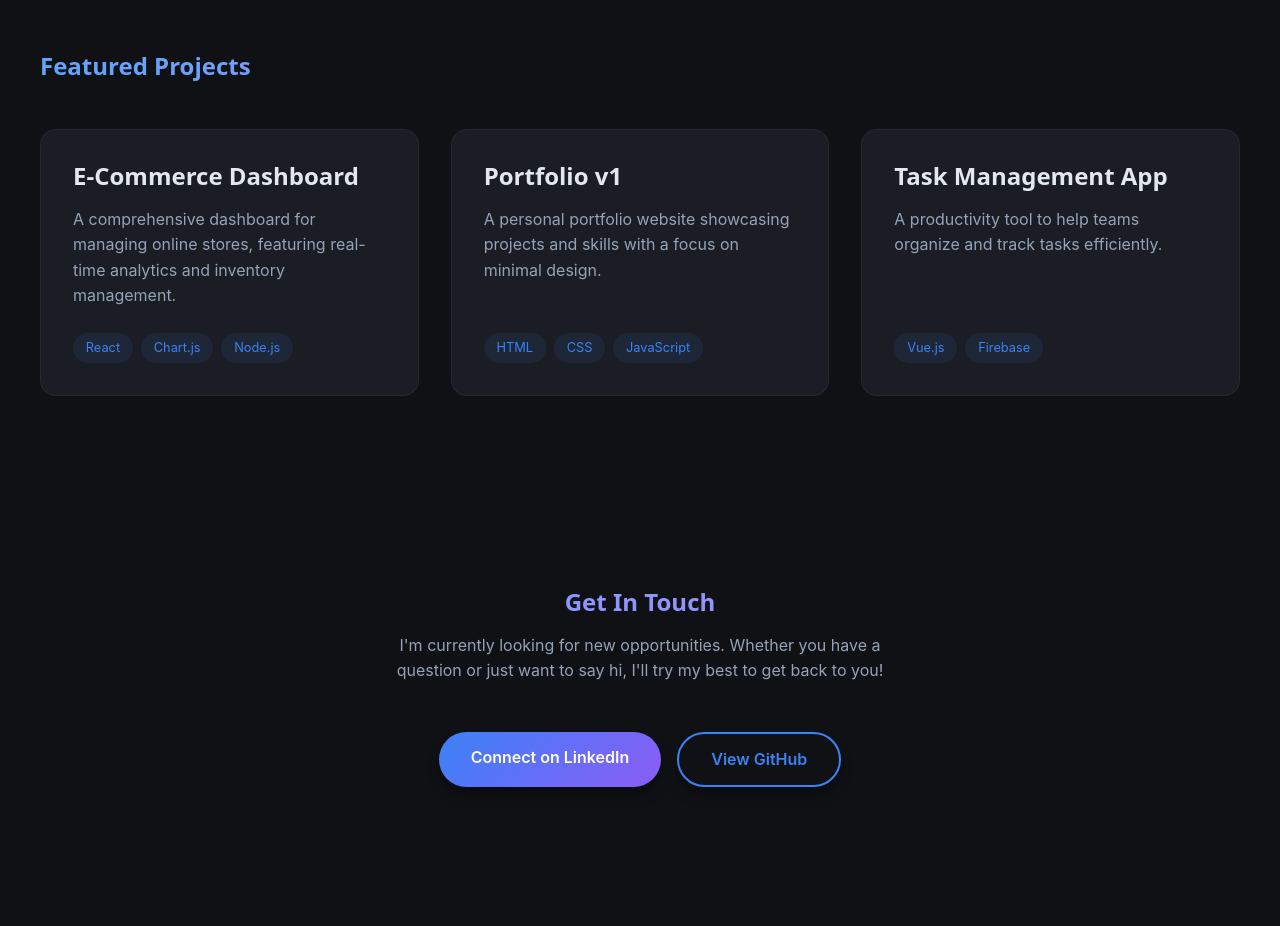
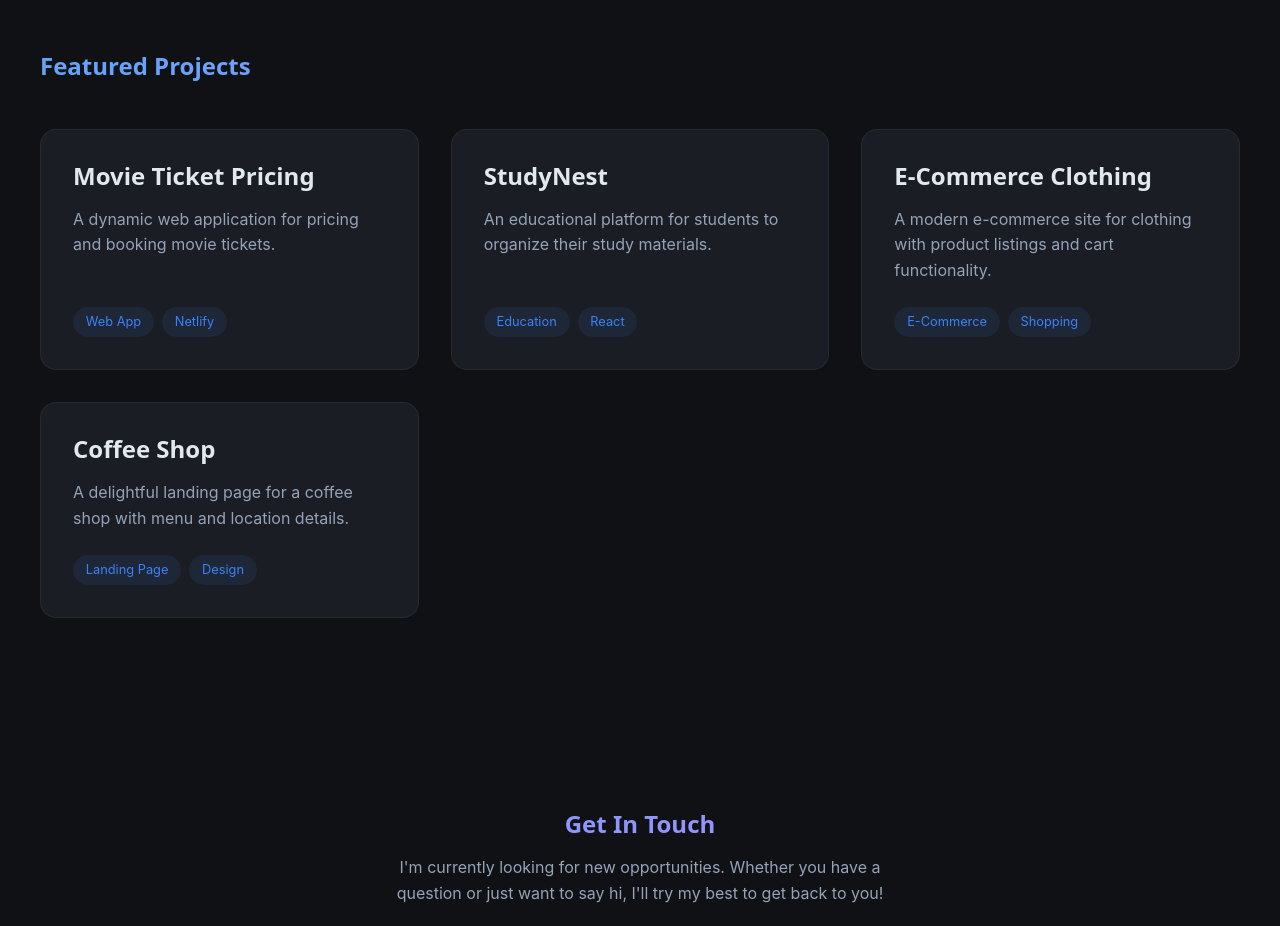
Before and after one commit to iqrakhan-0126/test, a React (Vite) app: page / in a window 1280 px wide. Shown: the part 1900-2826 px from the top of the page. Built offline with nearby package versions, Linux system fonts and the light colour scheme.

Commit message:
feat: Populate portfolio with real project links

```diff
--- a/src/sections/Projects.jsx
+++ b/src/sections/Projects.jsx
@@ -20,19 +20,28 @@ const Projects = () => {
 
     const projects = [
         {
-            title: 'E-Commerce Dashboard',
-            description: 'A comprehensive dashboard for managing online stores, featuring real-time analytics and inventory management.',
-            tags: ['React', 'Chart.js', 'Node.js']
+            title: 'Movie Ticket Pricing',
+            description: 'A dynamic web application for pricing and booking movie tickets.',
+            tags: ['Web App', 'Netlify'],
+            link: 'https://movieticketpricing26.netlify.app'
         },
         {
-            title: 'Portfolio v1',
-            description: 'A personal portfolio website showcasing projects and skills with a focus on minimal design.',
-            tags: ['HTML', 'CSS', 'JavaScript']
+            title: 'StudyNest',
+            description: 'An educational platform for students to organize their study materials.',
+            tags: ['Education', 'React'],
+            link: 'https://studynestik.netlify.app'
         },
         {
-            title: 'Task Management App',
-            description: 'A productivity tool to help teams organize and track tasks efficiently.',
-            tags: ['Vue.js', 'Firebase']
+            title: 'E-Commerce Clothing',
+            description: 'A modern e-commerce site for clothing with product listings and cart functionality.',
+            tags: ['E-Commerce', 'Shopping'],
+            link: 'https://e-commerce-clothing-website126.netlify.app'
+        },
+        {
+            title: 'Coffee Shop',
+            description: 'A delightful landing page for a coffee shop with menu and location details.',
+            tags: ['Landing Page', 'Design'],
+            link: 'https://iscoffeeshop.netlify.app'
         }
     ];
 
@@ -45,7 +54,13 @@ const Projects = () => {
                 gap: '2rem'
             }}>
                 {projects.map((project, index) => (
-                    <div key={index} className="reveal card-hover" style={{
+                    <a
+                        key={index}
+                        href={project.link}
+                        target="_blank"
+                        rel="noopener noreferrer"
+                        className="reveal card-hover"
+                        style={{
                             background: 'var(--color-bg-secondary)',
                             padding: '2rem',
                             borderRadius: '1rem',
@@ -53,8 +68,11 @@ const Projects = () => {
                             display: 'flex',
                             flexDirection: 'column',
                             justifyContent: 'space-between',
-                        cursor: 'pointer'
-                    }}>
+                            cursor: 'pointer',
+                            textDecoration: 'none',
+                            color: 'inherit'
+                        }}
+                    >
                         <div>
                             <h3 style={{ fontSize: '1.5rem', marginBottom: '1rem' }}>{project.title}</h3>
                             <p style={{ color: 'var(--color-text-muted)', marginBottom: '1.5rem' }}>{project.description}</p>
@@ -72,7 +90,7 @@ const Projects = () => {
                                 </span>
                             ))}
                         </div>
-                    </div>
+                    </a>
                 ))}
             </div>
         </section>
```
Lines whose indentation alone changed are shown as unchanged.
